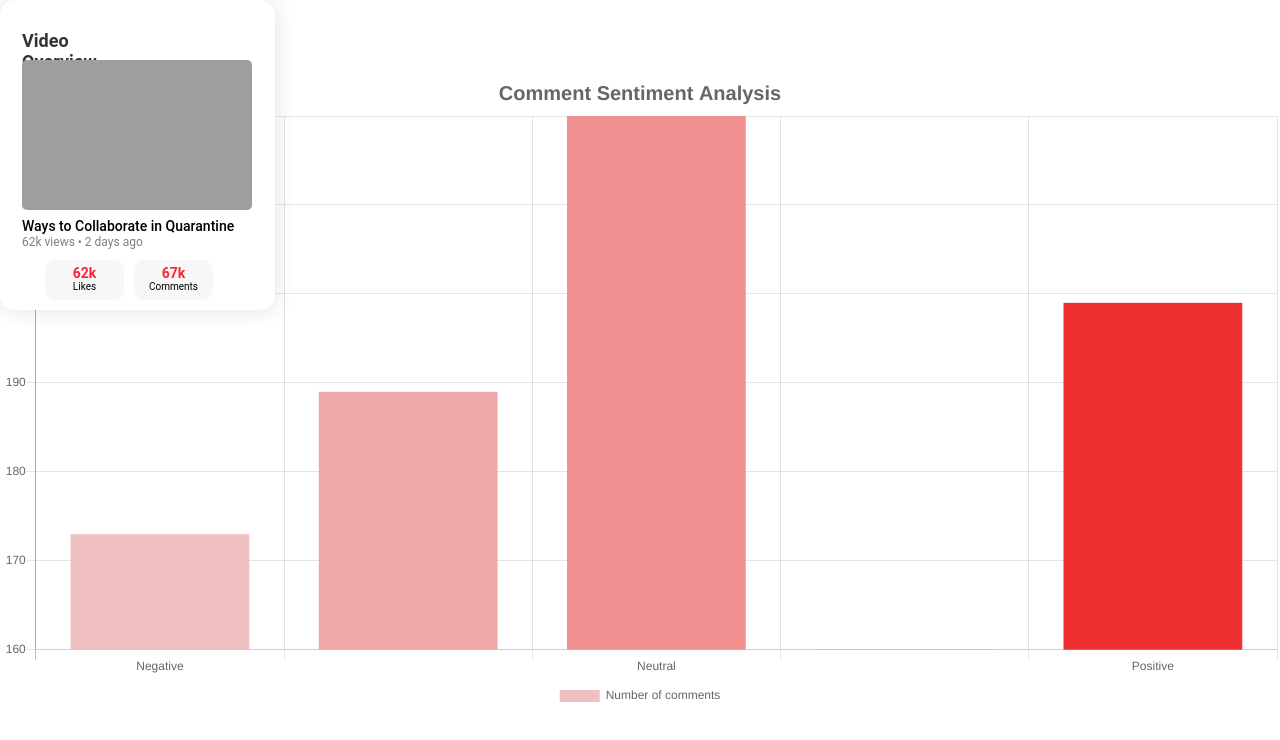
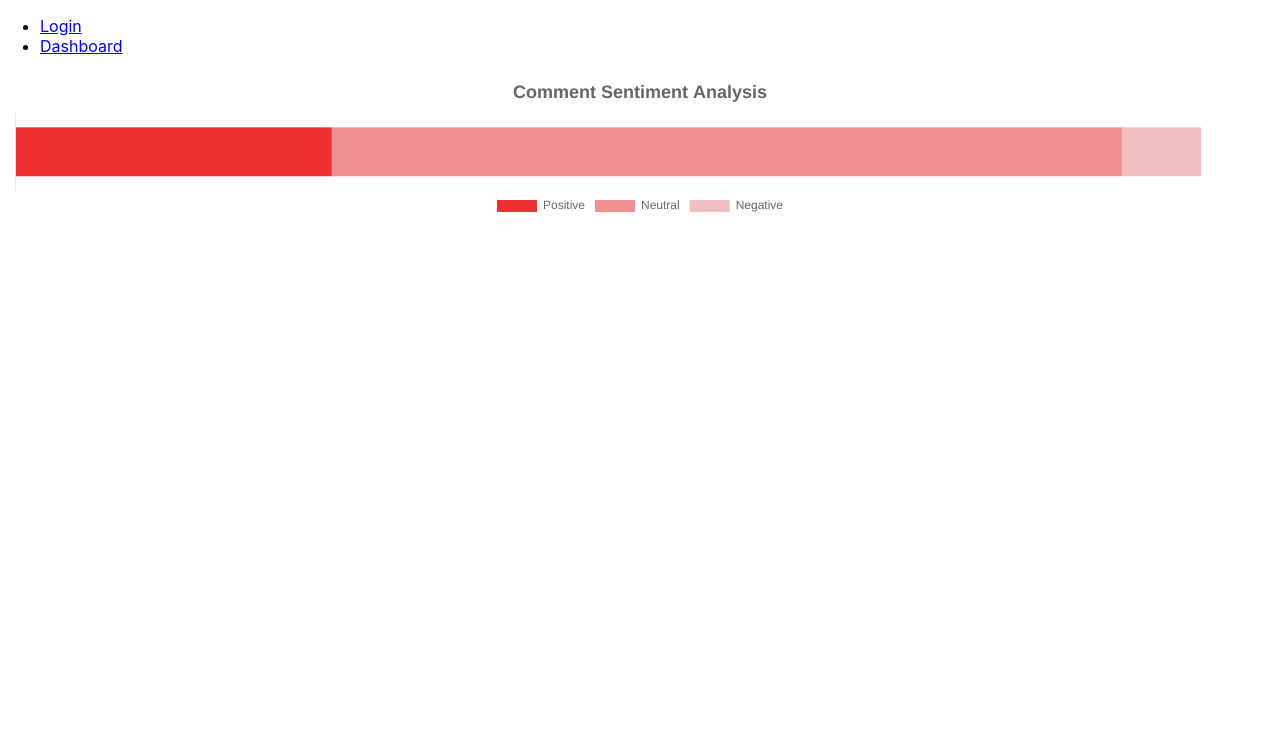
Before and after one commit to varkon256/youtube-dashboard, a React (Create React App) app: page /dashboard in a window 1280 px wide. Shown: the top 740 px of the page. Built offline with nearby package versions, Linux system fonts and the light colour scheme; grey boxes are pictures that could not be loaded.

Commit message:
Added stacked bar graph template from chart.js

```diff
--- a/src/components/Dashboard.js
+++ b/src/components/Dashboard.js
@@ -5,7 +5,7 @@ import SentimentAnalysis from './SentimentAnalysis';
 function Dashboard (){
   return (
     <div>
-        <VideoOverview/>
+        {/* <VideoOverview/> */}
         <SentimentAnalysis/>
     </div>
   );
--- a/src/components/SentimentAnalysis.js
+++ b/src/components/SentimentAnalysis.js
@@ -1,22 +1,41 @@
 import React, {Component} from 'react';
-import {Bar} from 'react-chartjs-2';
+import {HorizontalBar} from 'react-chartjs-2';
 
 class SentimentAnalysis extends Component {
     constructor(props){
         super(props);
         this.state = {
             chartData: {
-                labels: ['Negative', '', 'Neutral', '', 'Positive'],
-                datasets: [{
-                    label: 'Number of comments',
-                    data: [173, 189, 220, 160, 199], // *** replace this with data from API ***
-                    backgroundColor: [
-                        '#F0C0C0',
-                        '#F0A8A8',
-                        '#F09090',
-                        '#F06060',
-                        '#F03030',
-                    ]}
+                // label: '# of Comments',
+                datasets: [
+                    {
+                        label:  'Positive',
+                        stack: '1',
+                        data: [100],  // *** replace this with data from API ***
+                        backgroundColor: [
+                            // '#F0C0C0',  this is the full color palette if we use 5 categories
+                            // '#F0A8A8',
+                            // '#F09090',
+                            // '#F06060',
+                            '#F03030',
+                        ]
+                    },
+                    {
+                        label: 'Neutral',
+                        stack: '1',
+                        data: [250],  // *** replace this with data from API ***
+                        backgroundColor: [
+                            '#F09090',
+                        ]
+                    },
+                    {
+                        label:  'Negative',
+                        stack: '1',
+                        data: [25],  // *** replace this with data from API ***
+                        backgroundColor: [
+                            '#F0C0C0',
+                        ]
+                    },
                 ]
             }
         }
@@ -25,15 +44,28 @@ class SentimentAnalysis extends Component {
     render () {
         return (
             <div className="chart">
-                <Bar
+                <HorizontalBar
                     data={this.state.chartData}
                     // width={50}
                     // height={200}
                     options={{
-                        maintainAspectRatio: true,
+                        scales: {
+                            xAxes: [{
+                                display: false,
+                                stacked: true,
+                                barPercentage: 1
+
+                            }],
+                            yAxes: [{
+                                // display: false,
+                                stacked: true,
+                                barPercentage: 0.8
+                            }],
+                        },
+                        maintainAspectRatio: false,
                         title: {
                             text: 'Comment Sentiment Analysis',
-                            fontSize: 20,
+                            fontSize: 18,
                             display: true
                         },
                         legend: {
@@ -55,7 +87,7 @@ export default SentimentAnalysis;
 
 
 
-// ______Graveyard________
+// ______In case we use the image that the python script generates________
 
 // const SentimentAnalysis = () => {
 
```
